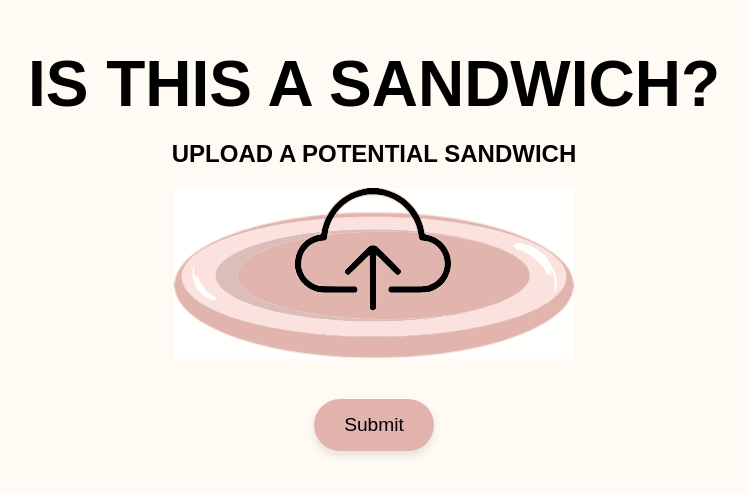
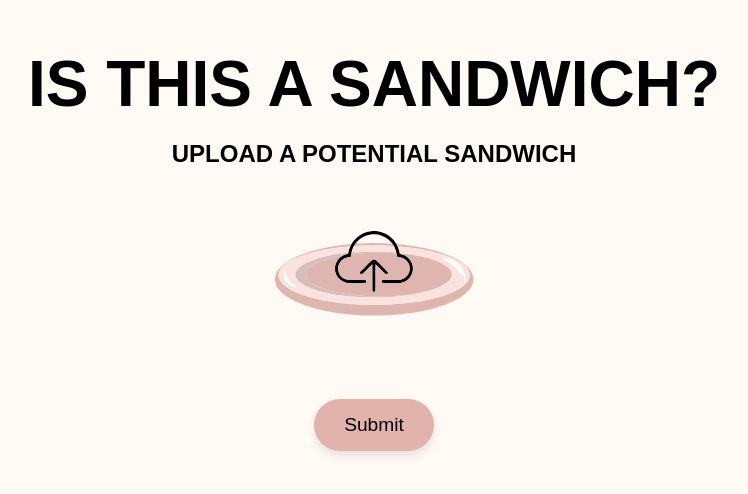
Before and after one commit to V1CTOR1AL33/not-a-sandwich-repo, a React (Vite) app: page / in a window 1280 px wide. Shown: the part 160-654 px from the top of the page, without its empty margins (266-1014 px from the left). Built offline with nearby package versions, Linux system fonts and the light colour scheme; a web font is replaced by a local one.

Commit message:
upload icon background color changed

```diff
--- a/src/style/App.css
+++ b/src/style/App.css
@@ -23,7 +23,7 @@ body {
 }
 
 h1 {
-  font-size: 4em;
+  font-size: 4rem;
   line-height: 1.1;
   text-transform: uppercase;
   margin: 20px 0;
@@ -86,13 +86,14 @@ h1 {
   justify-content: center;
   align-items: center;
   text-align: center;
-  margin-top: 20px;
-  border-radius: 50%;
+  margin-top: 10px;
+  border-radius: 40%;
   cursor: pointer;
+  transform: scale(0.5);
 }
 
 .upload-container:hover {
-  transform: scale(1.01);
+  transform: scale(0.505);
 }
 
 .response-container {
--- a/src/webpages/Responsepage.jsx
+++ b/src/webpages/Responsepage.jsx
@@ -10,7 +10,7 @@ const ResponsePage = ({ message }) => {
 
   return (
     <div className="response-page">
-      <h1 className="response-message">{message}</h1>
+      <h2 className="response-message">{message}</h2>
       <div className='retry-container'>
         <button onClick={handleRetry} className="retry-button">
           Try Again?
```
Also changed, not shown: src/assets/uploadIcon.svg.
